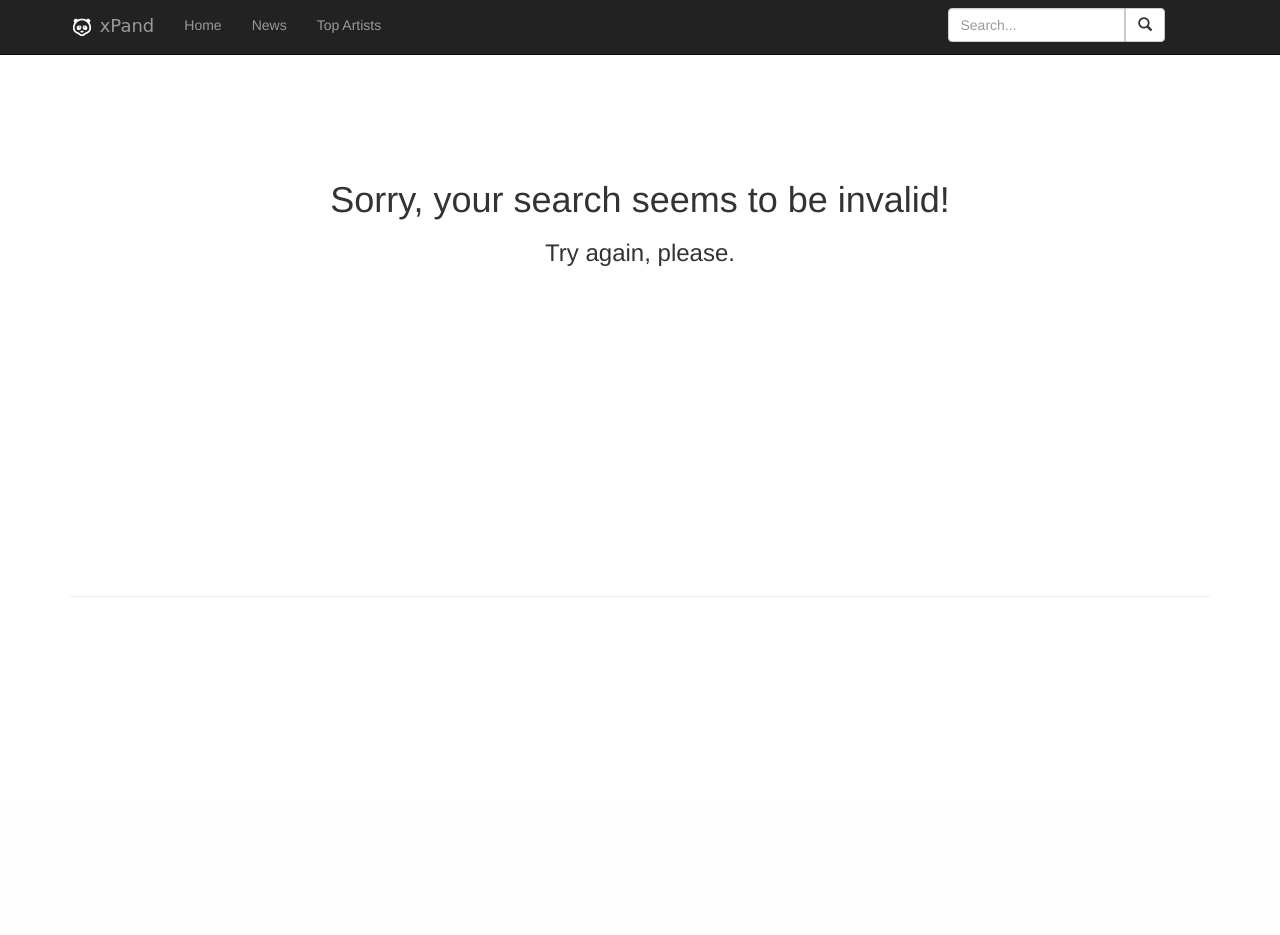
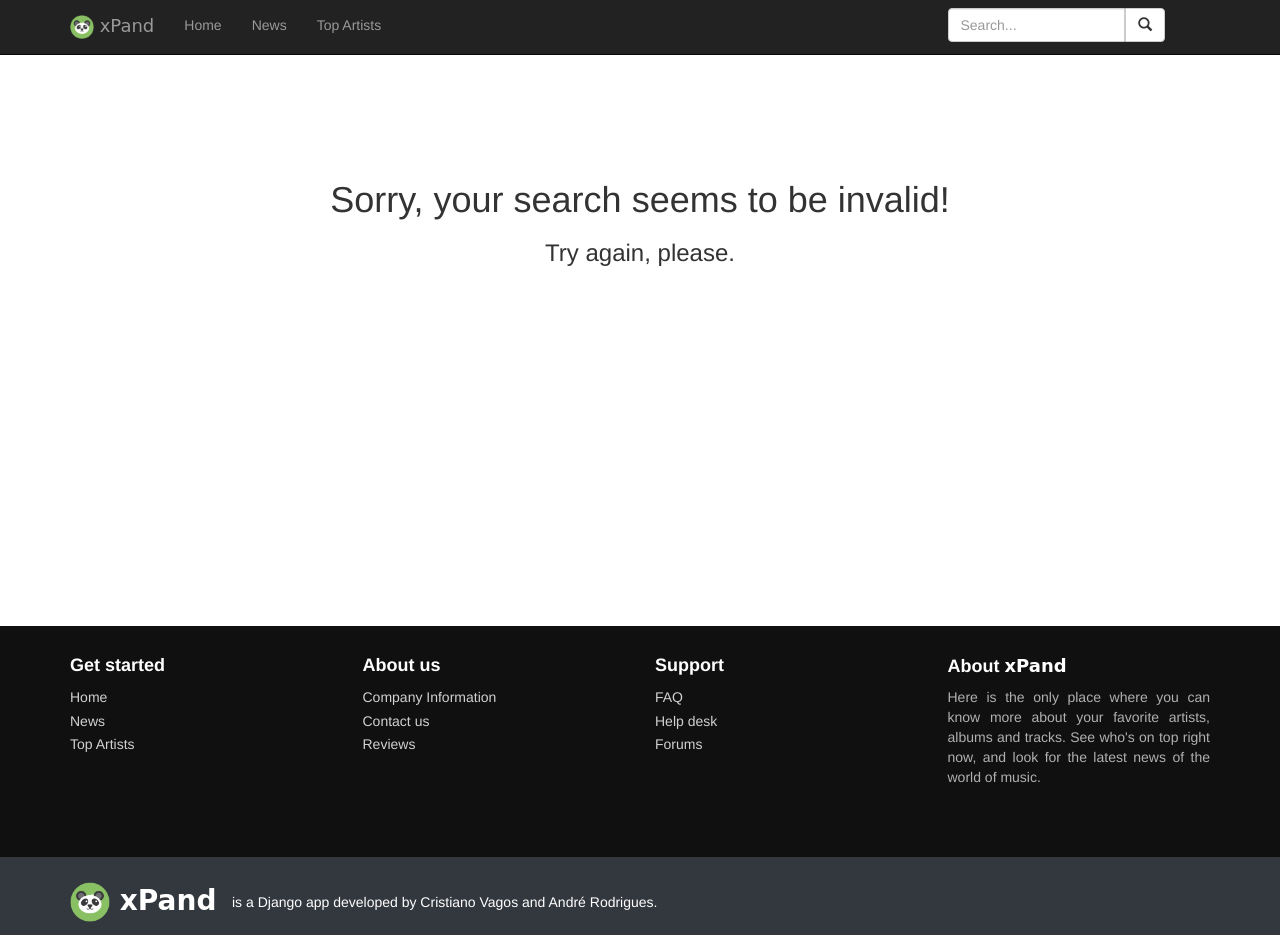
Before and after one commit to cristianovagos/xpand-music, a Django app: page /search/ in a window 1280 px wide. Before the commit the page ends 597 px from the top, so only its background shows below. Run offline with Django 3.2, Linux system fonts and the light colour scheme; some libraries are stand-ins or nearby versions; some web fonts are replaced.

Commit message:
Added footer, new logo and favicon, redesign of index page and other pages, some bugs fixed and code cleaned.

```diff
--- a/webproj/app/api/news/news.py
+++ b/webproj/app/api/news/news.py
@@ -7,8 +7,6 @@ def getAllNews(num=25):
     tree = ET.parse(file)
     root = tree.getroot()
     result = []
-
-    artist = "Eminem"
 
     i = 0
     for x in root.findall('channel/item'):
--- a/webproj/app/api/tags/tags.py
+++ b/webproj/app/api/tags/tags.py
@@ -18,8 +18,6 @@ def getTagTopArtists(tag, num=4):
         aux['tag'] =  str(tag)
         result.append(aux)
         i+=1
-    print(tag + ':')
-    print(result)
     return result
 
 
--- a/webproj/app/static/content/site.css
+++ b/webproj/app/static/content/site.css
@@ -1,6 +1,6 @@
 body {
     padding-top: 40px;
-    padding-bottom: 40px;
+    padding-bottom: 0px;
 }
 
 /* Set padding to keep content from hitting the edges */
@@ -76,3 +76,84 @@ input[type="checkbox"].input-validation-error {
     padding-left: 5px;
     padding-right: 5px;
 }
+
+/**/
+
+#myFooter .second-bar .logo a{
+    color:white;
+    font-size: 28px;
+    float: left;
+    font-weight: bold;
+    line-height: 68px;
+    margin: 0;
+    padding: 0;
+}
+
+#myFooter a {
+    color: #d2d1d1;
+    text-decoration: none;
+}
+
+#myFooter a:hover,
+#myFooter a:focus {
+    text-decoration: none;
+    color: white;
+}
+
+#myFooter .second-bar {
+    text-align: center;
+    background-color: #33373e;
+    text-align: center;
+}
+
+#myFooter .second-bar a {
+    font-size: 22px;
+    color: #9fa3a9;
+    padding: 10px;
+    transition: 0.2s;
+    line-height: 68px;
+}
+
+#myFooter .second-bar a:hover {
+    text-decoration: none;
+}
+
+#myFooter .social-icons {
+    float:right;
+}
+
+@media screen and (max-width: 767px) {
+    #myFooter {
+        text-align: center;
+    }
+
+    #myFooter .info{
+        text-align: center;
+    }
+}
+
+/* CSS used for positioning the footers at the bottom of the page. */
+/* You can remove this. */
+
+html{
+    height: 100%;
+}
+
+body{
+    display: flex;
+    display: -webkit-flex;
+    flex-direction: column;
+    -webkit-flex-direction: column;
+    height: 100%;
+}
+
+.content{
+   flex: 1 0 auto;
+   -webkit-flex: 1 0 auto;
+   min-height: 200px;
+}
+
+#myFooter{
+   flex: 0 0 auto;
+   -webkit-flex: 0 0 auto;
+}
--- a/webproj/app/templates/comment.html
+++ b/webproj/app/templates/comment.html
@@ -44,7 +44,8 @@
                                     {% csrf_token %}
                                     <input type="hidden" name="form-type" value="delete-form" />
                                     <input type="hidden" name="commentID" value="{{ comment.2 }}">
-                                    <button type="submit" class="btn btn-danger btn-xs" aria-label="Left Align" onclick="return confirm('Are you sure you want to delete this comment?')">
+                                    <button type="submit" class="btn btn-danger btn-xs" aria-label="Left Align"
+                                            onclick="return confirm('Are you sure you want to delete this comment?')">
                                         <span class="glyphicon glyphicon-remove"></span> Remove
                                     </button>
                                 </form>
--- /dev/null
+++ b/webproj/app/templates/footer.html
@@ -0,0 +1,48 @@
+{% load staticfiles %}
+<footer id="myFooter" style="background-color: #101010; color: white; margin-top: 50px;">
+    <div class="container">
+        <div class="row" style="margin-bottom: 60px;">
+            <div class="col-sm-3">
+                <h5 style="font-size: 18px; color: white; font-weight: bold; margin-top: 30px;">Get started</h5>
+                <ul style="list-style-type: none; padding-left: 0; line-height: 1.7;">
+                    <li><a href="{% url 'home' %}">Home</a></li>
+                    <li><a href="{% url 'news' %}">News</a></li>
+                    <li><a href="{% url 'topArtists' %}">Top Artists</a></li>
+                </ul>
+            </div>
+            <div class="col-sm-3">
+                <h5 style="font-size: 18px; color: white; font-weight: bold; margin-top: 30px;">About us</h5>
+                <ul style="list-style-type: none; padding-left: 0; line-height: 1.7;">
+                    <li><a href="#">Company Information</a></li>
+                    <li><a href="#">Contact us</a></li>
+                    <li><a href="#">Reviews</a></li>
+                </ul>
+            </div>
+            <div class="col-sm-3">
+                <h5 style="font-size: 18px; color: white; font-weight: bold; margin-top: 30px;">Support</h5>
+                <ul style="list-style-type: none; padding-left: 0; line-height: 1.7;">
+                    <li><a href="#">FAQ</a></li>
+                    <li><a href="#">Help desk</a></li>
+                    <li><a href="#">Forums</a></li>
+                </ul>
+            </div>
+            <div class="col-sm-3 info" style="text-align: justify; color: #afb0b1;">
+                <h5 style="font-size: 18px; color: white; font-weight: bold; margin-top: 30px;">About
+                    <font style="font-family: Righteous, cursive">xPand</font>
+                </h5>
+                <p>Here is the only place where you can know more about your favorite artists, albums and tracks.
+                    See who's on top right now, and look for the latest news of the world of music.</p>
+            </div>
+        </div>
+    </div>
+    <div class="second-bar">
+       <div class="container">
+            <h2 class="logo" style="font-family: Righteous, cursive; margin-top: 10px; ">
+                <a href="#">
+                    <img src="{% static 'images/panda-icon.png' %}" width="40" height="40">&nbsp;xPand
+                </a>
+            </h2>
+            <p class="text-left" style="padding-top: 25px;">&nbsp;&nbsp;&nbsp;&nbsp;is a Django app developed by Cristiano Vagos and André Rodrigues.</p>
+        </div>
+    </div>
+</footer>
--- a/webproj/app/templates/layout.html
+++ b/webproj/app/templates/layout.html
@@ -5,6 +5,7 @@
     <meta name="viewport" content="width=device-width, initial-scale=1.0">
     <title>{{ title }}</title>
     {% load staticfiles %}
+    <link rel="shortcut icon" type="image/png" href="{% static 'images/favicon.ico' %}"/>
     <link rel="stylesheet" type="text/css" href="{% static 'content/bootstrap.min.css' %}" />
     <link rel="stylesheet" type="text/css" href="{% static 'content/site.css' %}" />
     <link href="{% static 'fonts/righteous.css' %}" rel="stylesheet">
@@ -21,7 +22,7 @@
                     <span class="icon-bar"></span>
                 </button>
                 <a href="{% url 'home' %}" class="navbar-brand" style="font-family: 'Righteous', cursive;">
-                    <img src="{% static 'images/panda.png' %}" width="24" height="24">
+                    <img src="{% static 'images/panda-icon.png' %}" width="24" height="24">
                     xPand
                 </a>
             </div>
@@ -53,11 +54,9 @@
     <div class="container body-content">
         {% block content %}
         {% endblock %}
-        <hr/>
-        <footer>
-            <p></p>
-        </footer>
     </div>
+
+    {% include 'footer.html' %}
 
     <script src="{% static 'scripts/jquery-1.10.2.js' %}"></script>
     <script src="{% static 'scripts/bootstrap.js' %}"></script>
--- a/webproj/app/templates/topartists.html
+++ b/webproj/app/templates/topartists.html
@@ -18,7 +18,7 @@
                             {% if key.tag == tag %}
                                 <div class="col-sm-3 text-center">
                                     <a href="/artist/{{ key.name }}">
-                                        <img class="img-circle" height="105" width="105" src="{{ key.image }}">
+                                        <img class="img-circle" height="150" width="150" src="{{ key.image }}">
                                     </a>
                                     <br><br>
                                     <a href="/artist/{{ key.name }}">
--- a/webproj/app/views.py
+++ b/webproj/app/views.py
@@ -12,7 +12,6 @@ from .api.tracks.tracks import getTopTracks
 from .api.news.news import *
 from .forms import SearchForm, CommentForm
 from .api.tags.tags import *
-#from webproj.app.api.artists.artists import getArtistInfo
 
 
 # Create your views here.
@@ -22,43 +21,13 @@ def home(request):
     assert isinstance(request, HttpRequest)
 
     tparams = {
-        'title':'xPand',
-        'message':'Your indexx page.',
-        'year':datetime.now().year,
+        'title':'xPand - Your music hub.',
         'topArtists' : getTopArtists(),
         'topTracks': getTopTracks(),
-        'news': getAllNews(5),
+        'news': getAllNews(6),
         'form': SearchForm()
     }
     return render(request, 'index.html', tparams)
-
-def contact(request):
-    """Renders the contact page."""
-    assert isinstance(request, HttpRequest)
-    tparams = {
-        'title':'Contact',
-        'message':'Your contact page.',
-        'year':datetime.now().year,
-    }
-    return render(request, 'contact.html', tparams)
-
-
-def about(request):
-    assert isinstance(request, HttpRequest)
-    tparams = {
-        'title': 'About',
-        'message': 'Your application description page.',
-        'year': datetime.now().year,
-    }
-    return render(
-        request,
-        'about.html',
-        {
-            'title': 'About',
-            'message': 'Your application description page.',
-            'year': datetime.now().year,
-        }
-    )
 
 def album(request, album, artist):
     assert isinstance(request, HttpRequest)
@@ -85,6 +54,7 @@ def album(request, album, artist):
 
 
     tparams = {
+        'title' : 'xPand | "' + str(album) + '" by ' + str(artist),
         'album' : album,
         'artist': artist,
         'year': datetime.now().year,
@@ -92,7 +62,6 @@ def album(request, album, artist):
         'wiki': albumObj.getWikiShort(),
         'tags': albumObj.getTags(),
         'tracks': albumObj.getTracks(),
-        'title': album,
         'form' : SearchForm(),
         'commentForm': CommentForm(),
         'comments': albumObj.getComments(),
@@ -133,7 +102,7 @@ def artist(request, artist):
         'topAlbums': artistObj.getTopAlbums(),
         'top5': artistObj.getTopAlbums(),
         'songs5': artistObj.getTopTracks(),
-        'title': artistObj.getName(),
+        'title': 'xPand | ' + artistObj.getName(),
         'tags' : artistObj.getTags(),
         'news': getArtistNews(5, str(artistObj.getName())),
         'lengthNews': len(getArtistNews(5, str(artistObj.getName()))),
@@ -149,6 +118,7 @@ def news(request):
     assert isinstance(request, HttpRequest)
 
     tparams = {
+        'title': 'xPand | News',
         'news' : getAllNews(),
         'form' : SearchForm()
     }
@@ -166,6 +136,7 @@ def search(request):
             albumSearch = searchAlbum(searching)
 
             tparams = {
+                'title': 'xPand | Search by "' + searching + '"',
                 'artistSearch'   : artistSearch,
                 'albumSearch'    : albumSearch,
                 'form'           : SearchForm(),
@@ -175,6 +146,7 @@ def search(request):
             return render(request, 'searchResult.html', tparams)
     return render(request, 'searchResult.html',
                   {
+                      'title': 'xPand - Your music hub.',
                       'form'    : SearchForm(),
                       'search'  : None
                   })
@@ -188,6 +160,7 @@ def topArtistsByTag(request):
         artists.append(getTagTopArtists(tag))
 
     tparams = {
+        'title'      : 'xPand | Top Artists',
         'topArtists' : artists,
         'tags'       : tags,
         'form'       : SearchForm()
--- a/webproj/webproj/urls.py
+++ b/webproj/webproj/urls.py
@@ -18,11 +18,7 @@ from django.contrib import admin, auth
 from app import views
 
 urlpatterns = [
-    url(r'^admin/', admin.site.urls),
     url(r'^$', views.home, name='home'),
-    url(r'^contact$', views.contact, name='contact'),
-    url(r'^about', views.about, name='about'),
-    url(r'^login/$', auth.login, name='login'),
     url(r'^topartists/', views.topArtistsByTag, name='topArtists'),
     url(r'^album/(?P<artist>[\w|\W]+)/(?P<album>[\w|\W]+)/$', views.album, name='album'),
     url(r'^artist/(?P<artist>[\w|\W]+)$', views.artist, name='artist'),
```
Also changed, not shown: webproj/app/static/scripts/custom.js (deleted, +0 -35 lines), webproj/app/templates/about.html (deleted, +0 -10 lines), webproj/app/templates/contact.html (deleted, +0 -22 lines), webproj/app/templates/index.html (+23 -12 lines), webproj/app/static/images/favicon.ico (added), webproj/app/static/images/panda-icon.png (added), webproj/app/static/images/panda.png (deleted).
